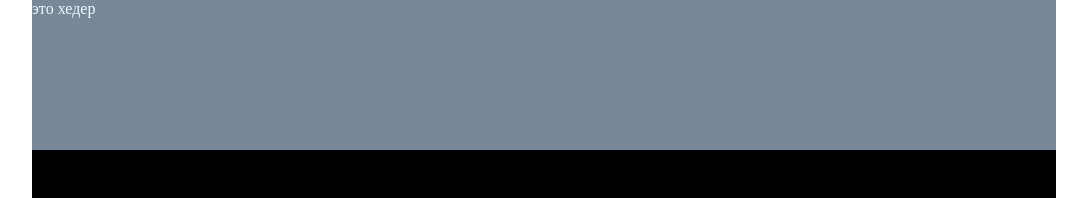
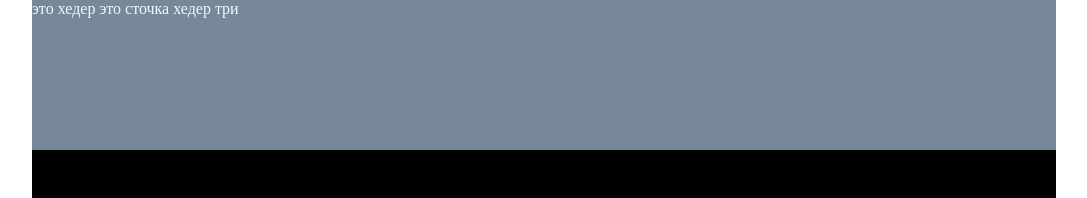
Before and after one commit to dev1548/test, a React (Create React App) app: page / in a window 1280 px wide. Shown: the top 198 px of the page, without its empty margins (96-1183 px from the left). Built offline with nearby package versions, Linux system fonts and the light colour scheme.

Commit message:
header 3

```diff
--- a/src/App.js
+++ b/src/App.js
@@ -11,6 +11,7 @@ class App extends Component {
       <div className="App">
         <header className="header">
           это хедер
+          это сточка хедер три
         </header>
         <main className="main">
         <AuthorizationForm/>
```
